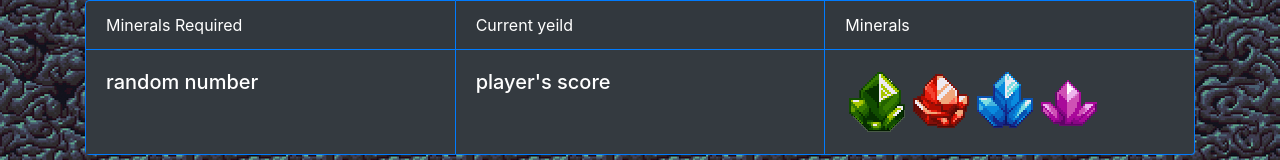
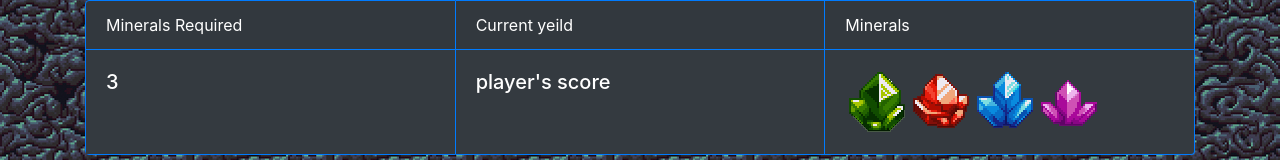
Before and after one commit to hausuwu/unit-4-game, a plain HTML site: page index.html in a window 1280 px wide. Shown: the part 614-774 px from the top of the page. Drawn offline with nearby package versions, Linux system fonts and the light colour scheme.

Commit message:
wrote puedo code for game

```diff
--- a/index.html
+++ b/index.html
@@ -37,56 +37,13 @@
         </div>
         </div>
 
-        <!-- <div class="row mb-5">
-            <div class="col-md-4">
-                <div class="card">
-                    <div class="card-header">
-                      Minerals Required
-                    </div>
-                    <div class="card-body">
-                      <h5 class="card-title">random number</h5>
-                      <p class="card-text"></p>
-
-                    </div>
-                  </div>
-            </div>
-            <div class="col-md-4">
-                <div class="card">
-                    <div class="card-header">
-                      Current yeild
-                    </div>
-                    <div class="card-body">
-                      <h5 class="card-title">player's score</h5>
-                      <p class="card-text"></p>
-
-                    </div>
-                  </div>
-            </div>
-            <div class="col-md-4">
-                <div class="card">
-                    <div class="card-header">
-                      Minerals
-                    </div>
-                    <div class="card-body">
-                        <img src="images/crystal-white-BG-_0000_green.png" class="rounded float-left" id="green" alt="...">
-                        <img src="images/crystal-white-BG-_0001_red.png" class="rounded float-left" id="red" alt="...">
-                        <img src="images/crystal-white-BG-_0002_blue.png" class="rounded float-left" id="blue" alt="...">
-                        <img src="images/crystal-white-BG-_0003_pink.png" class="rounded float-left" id="pink" alt="...">
-
-
-                    </div>
-                  </div>
-            </div>
-
-        </div> -->
-
         <div class="card-group mb-4 text-white">
             <div class="card text-white bg-dark border-primary">
                 <div class="card-header border-primary">
                   Minerals Required
                 </div>
                 <div class="card-body text-white bg-dark">
-                  <h5 class="card-title">random number</h5>
+                  <h5 class="card-title" id="compguess"></h5>
                   <p class="card-text"></p>
 
                 </div>
--- a/javascript/game.js
+++ b/javascript/game.js
@@ -0,0 +1,28 @@
+$(document).ready(function() {
+
+    // // assign random value to minerals required
+    // var compChoice = Math.floor(Math.random() * (4 - 1 + 1)) + 1;
+    // console.log(compChoice);
+    // $("#compguess").text(compChoice);
+
+});
+
+// varaiables
+// wins
+// loses
+// players score
+
+// functions
+
+ // assign random value to minerals required
+ var compChoice = Math.floor(Math.random() * (4 - 1 + 1)) + 1;
+ console.log(compChoice);
+ $("#compguess").text(compChoice);
+
+//  assign random value to minearal images
+
+// on click add mineral value to players score
+
+// if score meets minerals required reset all values and increment wins
+
+// else reset all values and increment loses
```
